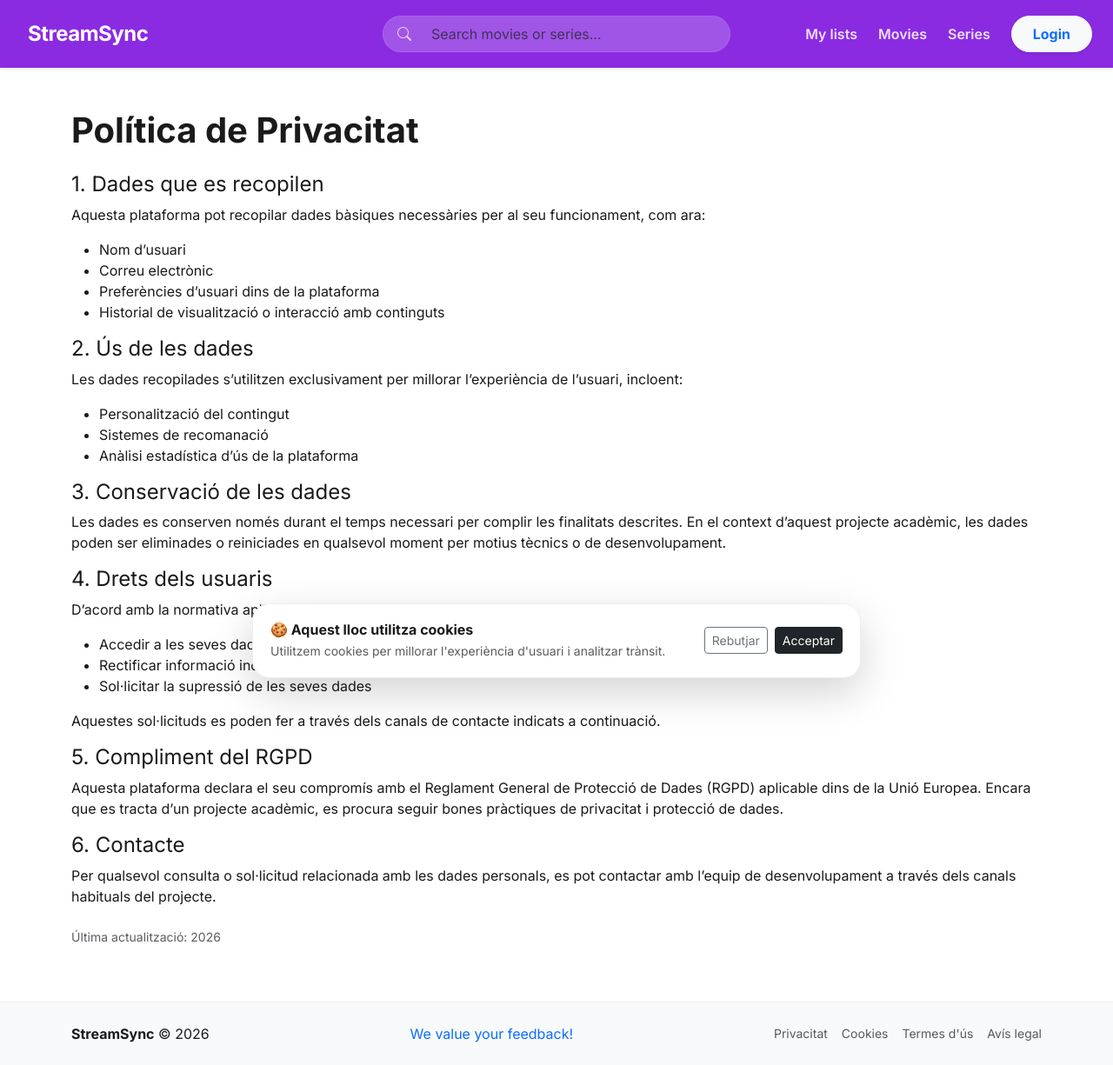
After one commit to Admin-Group-StreamSync/StreamSync, a Django app: page /legal/privacy in a window 1280 px wide. The commit adds this page. Shown: the whole page at 87% size. Run offline with Django 5.2, Linux system fonts and the light colour scheme.

Commit message:
feat: add legal pages and footer links

```diff
--- a/templates/base.html
+++ b/templates/base.html
@@ -238,11 +238,32 @@
                 <strong>StreamSync</strong> © 2026
             </div>
 
-            <div class="text-muted small">
+            <div class="text-muted">
                 <a href="{% url 'feedback' %}" class="text-decoration-none">
                     We value your feedback!
                 </a>
             </div>
+
+            <div class="text-muted small d-flex flex-wrap gap-3">
+
+                <a href="{% url 'legal_privacy' %}" class="text-decoration-none text-muted">
+                    Privacitat
+                </a>
+
+                <a href="{% url 'legal_cookies' %}" class="text-decoration-none text-muted">
+                    Cookies
+                </a>
+
+                <a href="{% url 'legal_terms' %}" class="text-decoration-none text-muted">
+                    Termes d'ús
+                </a>
+
+                <a href="{% url 'legal_content_disclaimer' %}" class="text-decoration-none text-muted">
+                    Avís legal
+                </a>
+
+            </div>
+
         </div>
     </footer>
 
--- /dev/null
+++ b/templates/legal/privacy.html
@@ -0,0 +1,69 @@
+{% extends "base.html" %}
+
+{% block title %}Política de Privacitat{% endblock %}
+
+{% block content %}
+<div class="container py-5">
+
+    <h1 class="fw-bold mb-4">Política de Privacitat</h1>
+
+    <h4>1. Dades que es recopilen</h4>
+    <p>
+        Aquesta plataforma pot recopilar dades bàsiques necessàries per al seu funcionament, com ara:
+    </p>
+    <ul>
+        <li>Nom d’usuari</li>
+        <li>Correu electrònic</li>
+        <li>Preferències d’usuari dins de la plataforma</li>
+        <li>Historial de visualització o interacció amb continguts</li>
+    </ul>
+
+    <h4>2. Ús de les dades</h4>
+    <p>
+        Les dades recopilades s’utilitzen exclusivament per millorar l’experiència de l’usuari, incloent:
+    </p>
+    <ul>
+        <li>Personalització del contingut</li>
+        <li>Sistemes de recomanació</li>
+        <li>Anàlisi estadística d’ús de la plataforma</li>
+    </ul>
+
+    <h4>3. Conservació de les dades</h4>
+    <p>
+        Les dades es conserven només durant el temps necessari per complir les finalitats descrites.
+        En el context d’aquest projecte acadèmic, les dades poden ser eliminades o reiniciades en qualsevol moment
+        per motius tècnics o de desenvolupament.
+    </p>
+
+    <h4>4. Drets dels usuaris</h4>
+    <p>
+        D’acord amb la normativa aplicable, els usuaris tenen dret a:
+    </p>
+    <ul>
+        <li>Accedir a les seves dades personals</li>
+        <li>Rectificar informació incorrecta</li>
+        <li>Sol·licitar la supressió de les seves dades</li>
+    </ul>
+    <p>
+        Aquestes sol·licituds es poden fer a través dels canals de contacte indicats a continuació.
+    </p>
+
+    <h4>5. Compliment del RGPD</h4>
+    <p>
+        Aquesta plataforma declara el seu compromís amb el Reglament General de Protecció de Dades (RGPD)
+        aplicable dins de la Unió Europea. Encara que es tracta d’un projecte acadèmic, es procura seguir
+        bones pràctiques de privacitat i protecció de dades.
+    </p>
+
+    <h4>6. Contacte</h4>
+    <p>
+        Per qualsevol consulta o sol·licitud relacionada amb les dades personals, es pot contactar amb l’equip
+        de desenvolupament a través dels canals habituals del projecte.
+    </p>
+
+    <p class="mt-4 text-muted small">
+        Última actualització: 2026
+    </p>
+
+</div>
+{% endblock %}
--- a/users/urls.py
+++ b/users/urls.py
@@ -50,5 +50,9 @@ urlpatterns = [
 
     # COOKIES AND LEGAL
     path("cookies/", include("cookie_consent.urls")),
+    path('legal/terms', views.termsofuse_view, name="legal_terms"),
+    path('legal/privacy', views.privacy_view, name="legal_privacy"),
+    path('legal/cookies', views.cookies_view, name="legal_cookies"),
+    path('legal/content_disclaimer', views.content_disclaimer_view, name="legal_content_disclaimer"),
 
 ]
--- a/users/views.py
+++ b/users/views.py
@@ -440,6 +440,17 @@ def feedback_view(request):
         return redirect("feedback")
 
     return render(request, "pages/feedback.html")
+
+# Legal pages
+def termsofuse_view(request):
+    return render(request, "legal/terms.html")
+def privacy_view(request):
+    return render(request, "legal/privacy.html")
+def cookies_view(request):
+    return render(request, "legal/cookies.html")
+def content_disclaimer_view(request):
+    return render(request, "legal/content_disclaimer.html")
+
 
 # --- 5. USER MANAGEMENT AND LISTS ---
 
```
Also changed, not shown: templates/legal/content_disclaimer.html (added, +73 -0 lines), templates/legal/cookies.html (added, +53 -0 lines), templates/legal/terms.html (added, +52 -0 lines).
